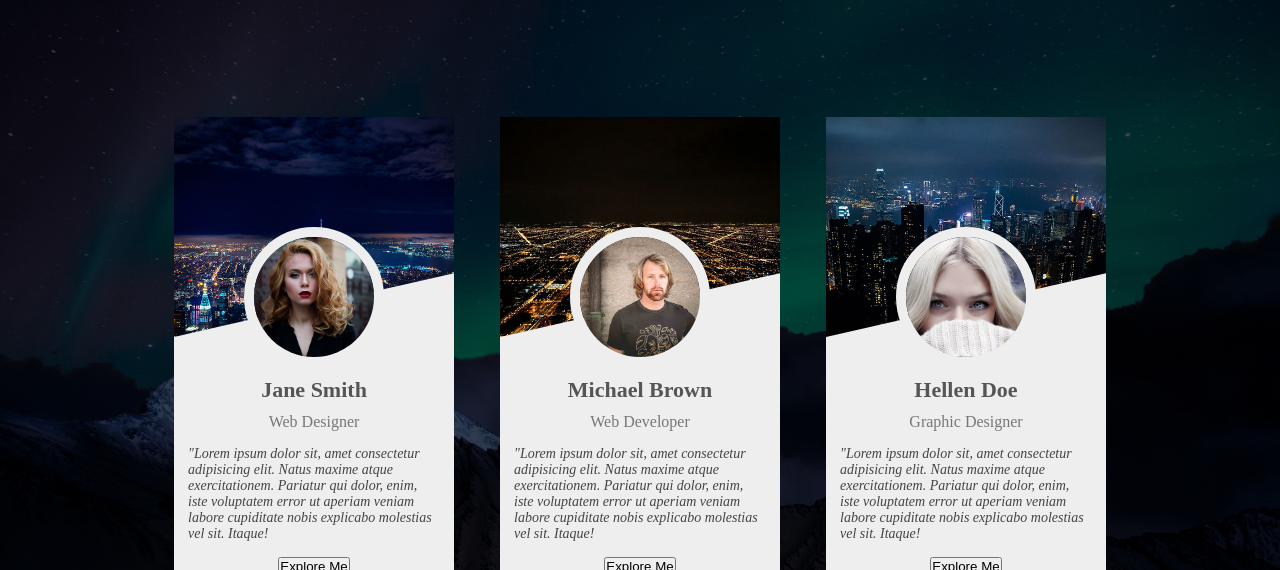
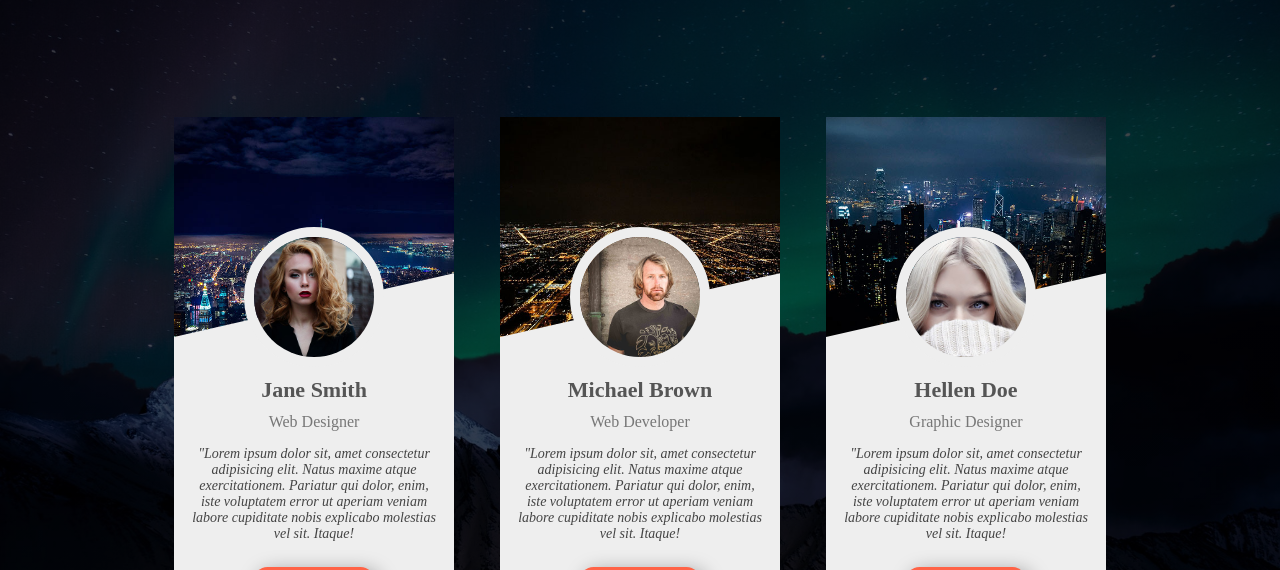
Before and after one commit to jowawash/profile-cards, a plain HTML site: page index.html in a window 1280 px wide. Shown: the part 163-733 px from the top of the page. Drawn offline with Linux system fonts and the light colour scheme.

Commit message:
Update card buttons

```diff
--- a/style.css
+++ b/style.css
@@ -78,4 +78,18 @@
     margin: 15px 0;
     font-style: italic;
     color: #444;
+    text-align: center;
 }
+
+.card button {
+    width: 120px;
+    padding: 7px;
+    margin: 10px;
+    background-color: tomato;
+    border: none;
+    outline: none;
+    border-radius: 25px;
+    font-family: 'Josefin Sans', sans-serif;
+    color: #eee;
+    box-shadow: 5px 5px 20px rgba(0, 0, 0, .4);
+}
```
Also changed, not shown: index.html (+1 -1 lines).
